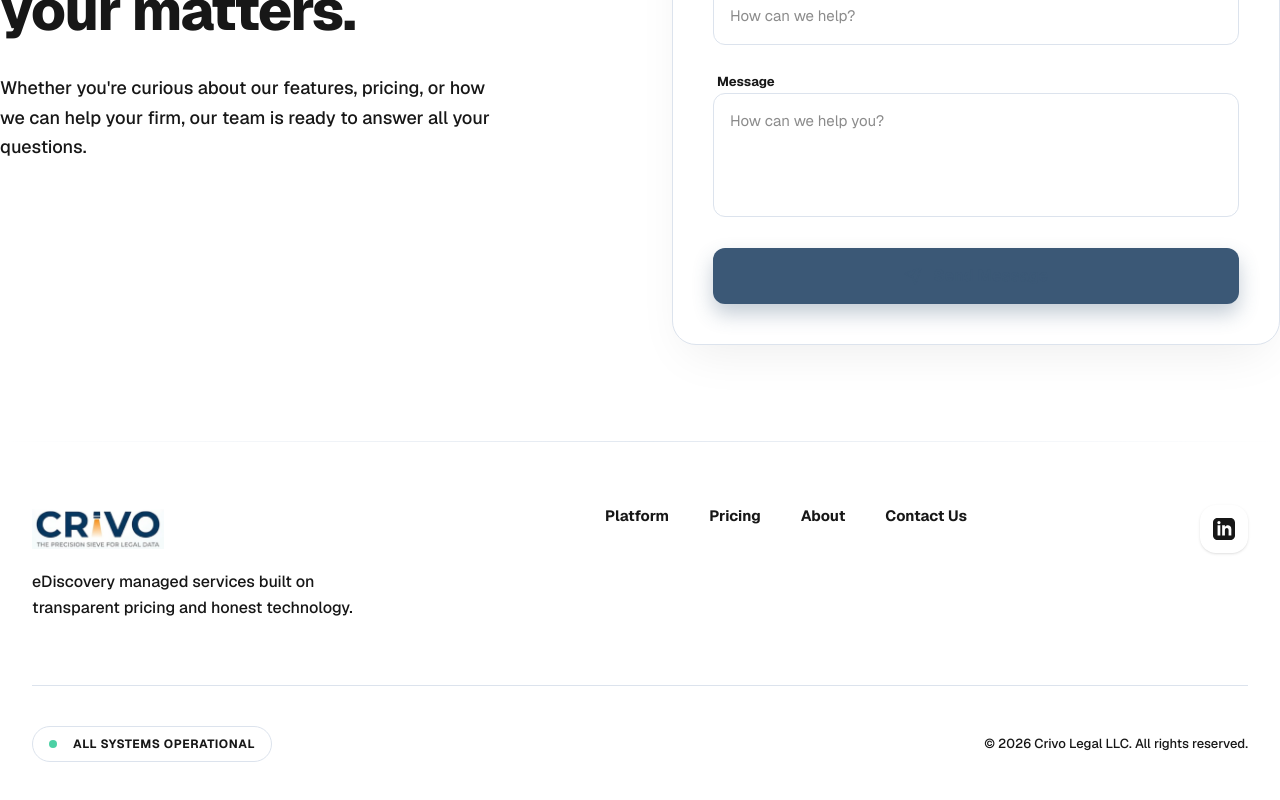
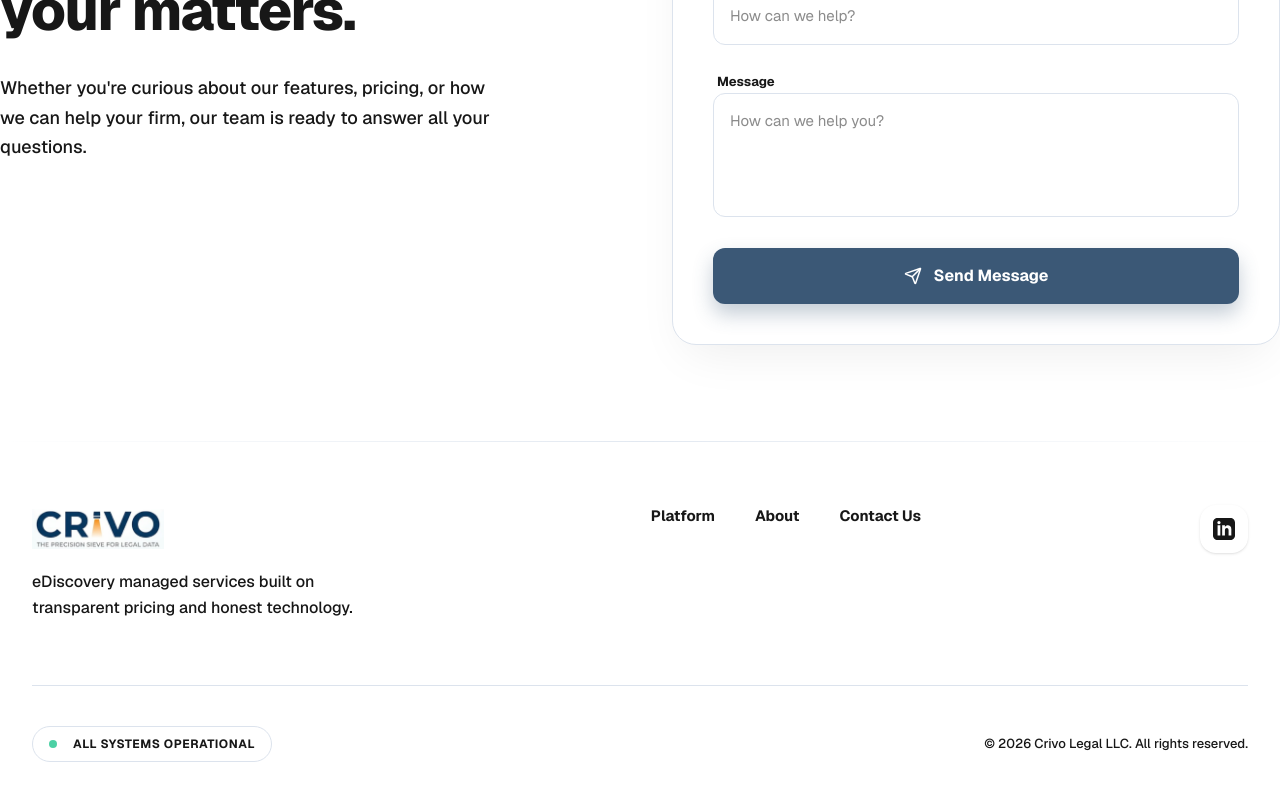
Before and after one commit to TAIJULAMAN/mujaddedk--web, a Next.js app: page / in a window 1280 px wide. Shown: the part 4252-5052 px from the top of the page. Built offline with nearby package versions, Linux system fonts and the light colour scheme.

Commit message:
refactor footer and  contact page

```diff
--- a/components/CrivoContact.tsx
+++ b/components/CrivoContact.tsx
@@ -161,7 +161,7 @@ export default function CrivoContact() {
                   className={`w-full py-4 rounded-xl font-bold flex items-center justify-center gap-3 transition-all duration-300 ${
                     isSubmitted
                       ? "bg-green-500 text-white shadow-[0_10px_20px_rgba(34,197,94,0.3)]"
-                      : "bg-primary hover:bg-chromeDark text-[#3B5876] shadow-[0_10px_20px_rgba(59,88,118,0.3)]"
+                      : "bg-primary hover:bg-chromeDark text-white shadow-[0_10px_20px_rgba(59,88,118,0.3)]"
                   }`}
                 >
                   {isSubmitting ? (
--- a/components/CrivoFooter.tsx
+++ b/components/CrivoFooter.tsx
@@ -47,9 +47,8 @@ export default function CrivoFooter() {
           <div className="flex flex-wrap gap-x-10 gap-y-4">
             {[
               { name: "Platform", href: "#features" },
-              { name: "Pricing", href: "#pricing" },
               { name: "About", href: "#about" },
-              { name: "Contact Us", href: "mailto:hello@crivo.legal" },
+              { name: "Contact Us", href: "mailto:crivolegal@gmail.com" },
             ].map((link) => (
               <a
                 key={link.name}
```
